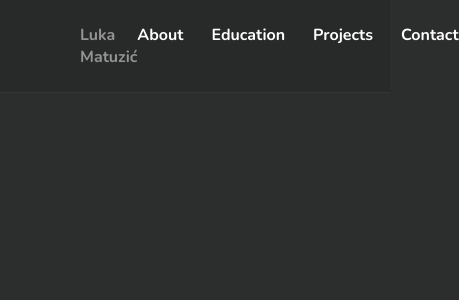
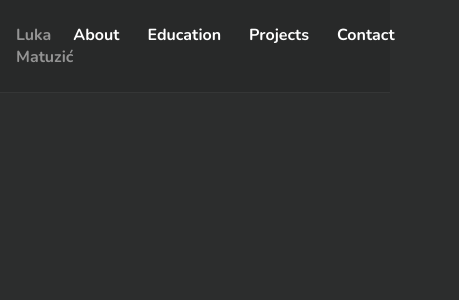
Before and after one commit to lmatuzic/portfolio, a React (Create React App) app: page / in a window 390 px wide. Shown: the top 300 px of the page, 459 px wide, since content can reach past the window. Built offline with nearby package versions, Linux system fonts and the light colour scheme.

Commit message:
added different padding to nav

```diff
--- a/src/stylesheets/_navbar.scss
+++ b/src/stylesheets/_navbar.scss
@@ -4,6 +4,10 @@
   background-color: $black;
   padding: 1.5em 5em;
   border-bottom: 1px solid rgba(255, 255, 255, .06);
+
+  @media only screen and (max-width: 1200px) {
+    padding: 1.5em 1em;
+  }
 
   .left {
     li {
```
